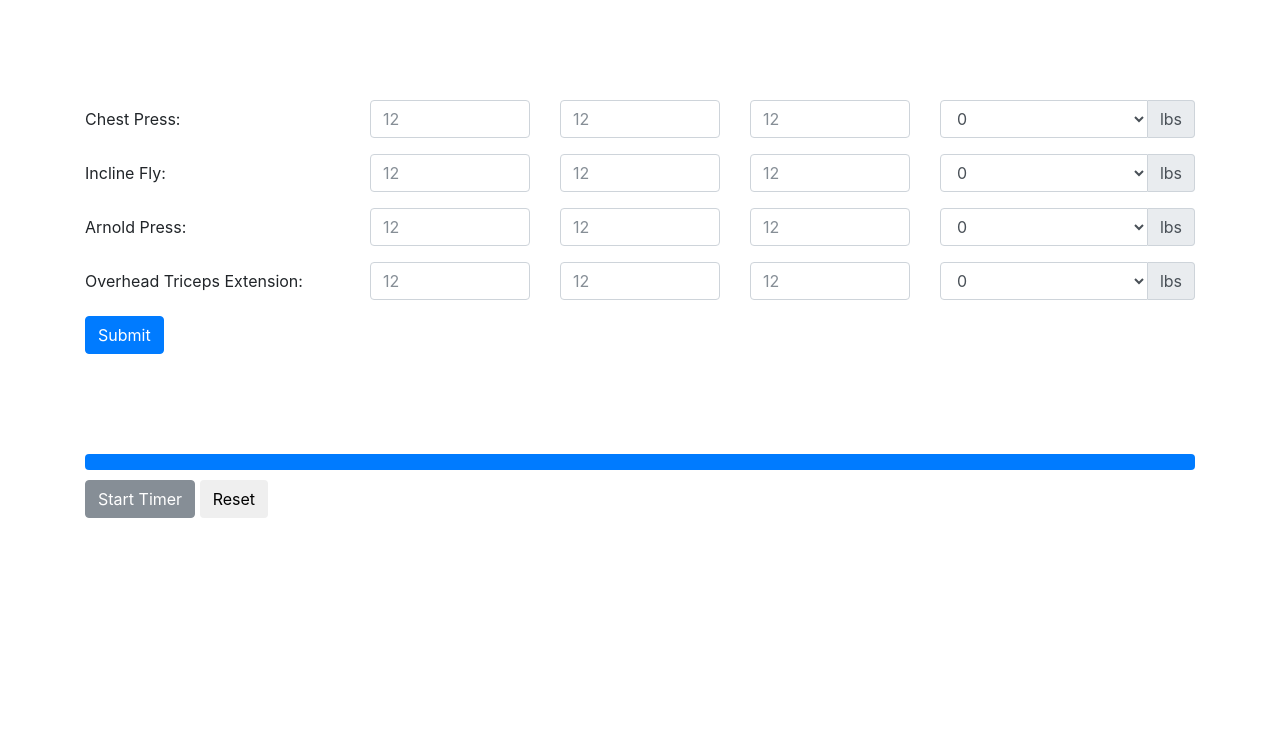
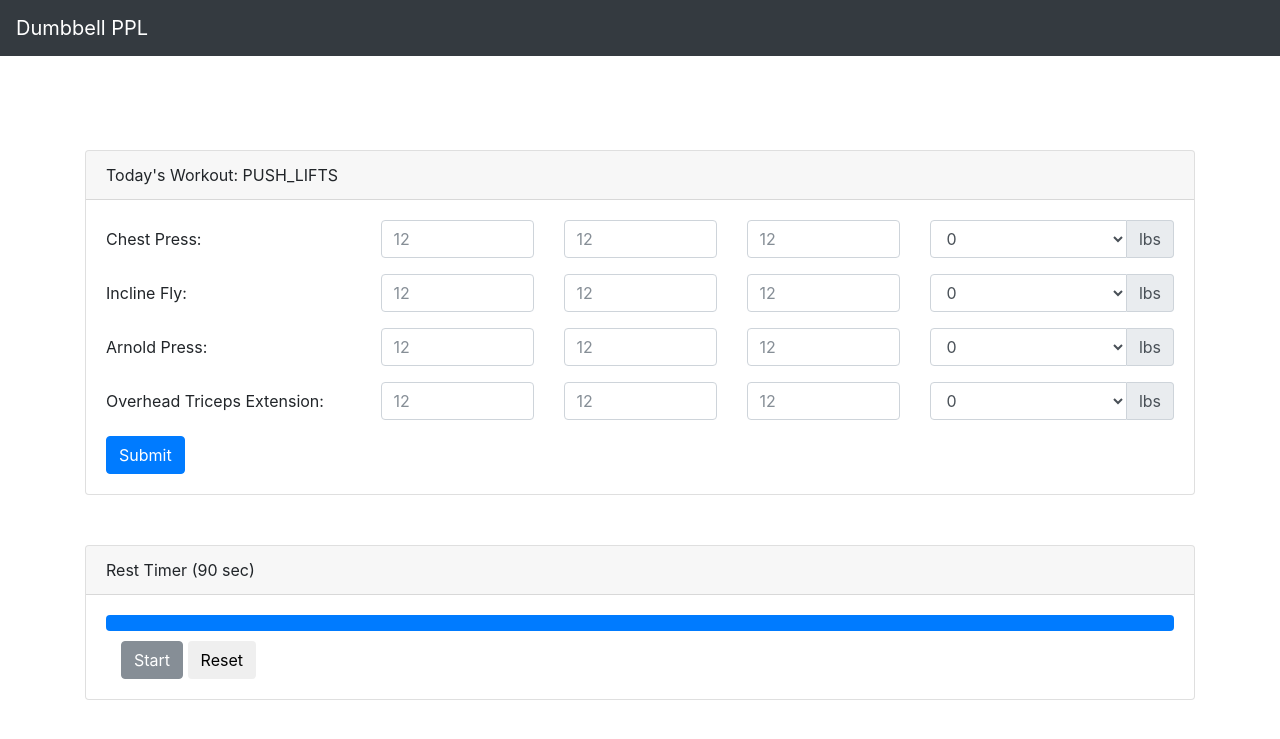
Before and after one commit to brubsby/dumbbellppl, a Flask app: page / in a window 1280 px wide. Shown: the top 739 px of the page. Run offline with Flask 2, Linux system fonts and the light colour scheme; data comes from the database, SQL or seed files in the repository; data that the repository does not hold is empty; some libraries are stand-ins or nearby versions.

Commit message:
Big front end improvements

```diff
--- a/templates/index.html
+++ b/templates/index.html
@@ -14,7 +14,15 @@
   <strong>Validation error!</strong> I haven't implemented front end validation so you'll have to try again.
 </div>
 {% endif %}
-<div class="container" style="margin-top: 100px;">
+<nav class="navbar navbar-expand-md navbar-dark fixed-top bg-dark">
+    <a class="navbar-brand" href="#">Dumbbell PPL</a>
+</nav>
+<div class="container" style="margin-top: 150px;">
+    <div class="card">
+        <div class="card-header">
+        Today's Workout: {{ workout_id }}
+        </div>
+        <div class="card-body">
             <form id="lift-reps" class="control-group" method="post" action="/">
                 <input type="hidden" name="workout-id" value="{{ workout_id }}">
                 {% for lift in todays_lifts %}
@@ -48,16 +56,25 @@
             <button class="btn btn-primary" form="lift-reps">Submit</button>
             </form>
         </div>
-<div class="container" style="margin-top: 100px;">
+    </div>
+</div>
+<div class="container" style="margin-top: 50px;">
+    <div class="card">
+        <div class="card-header">
+        Rest Timer (90 sec)
+        </div>
+        <div class="card-body">
             <div class="progress">
                 <div class="progress-bar" role="progressbar" aria-valuemin="0" aria-valuemax="100" style="width: 100%;">
                     <span class="sr-only"></span>
                 </div>
             </div>
+            <div class="container" style="margin-top: 10px;">
+                <button class="btn btn-secondary" onclick="startTimer()">Start</button>
+                <button class="btn btn-tertiary" onclick="resetTimer()">Reset</button>
             </div>
-<div class="container" style="margin-top: 10px;">
-    <button class="btn btn-secondary" onclick="startTimer()">Start Timer</button>
-    <button class="btn btn-tertiary" onclick="resetTimer()">Reset</button>
+        </div>
+    </div>
 </div>
 
 
```
Lines whose indentation alone changed are shown as unchanged.
